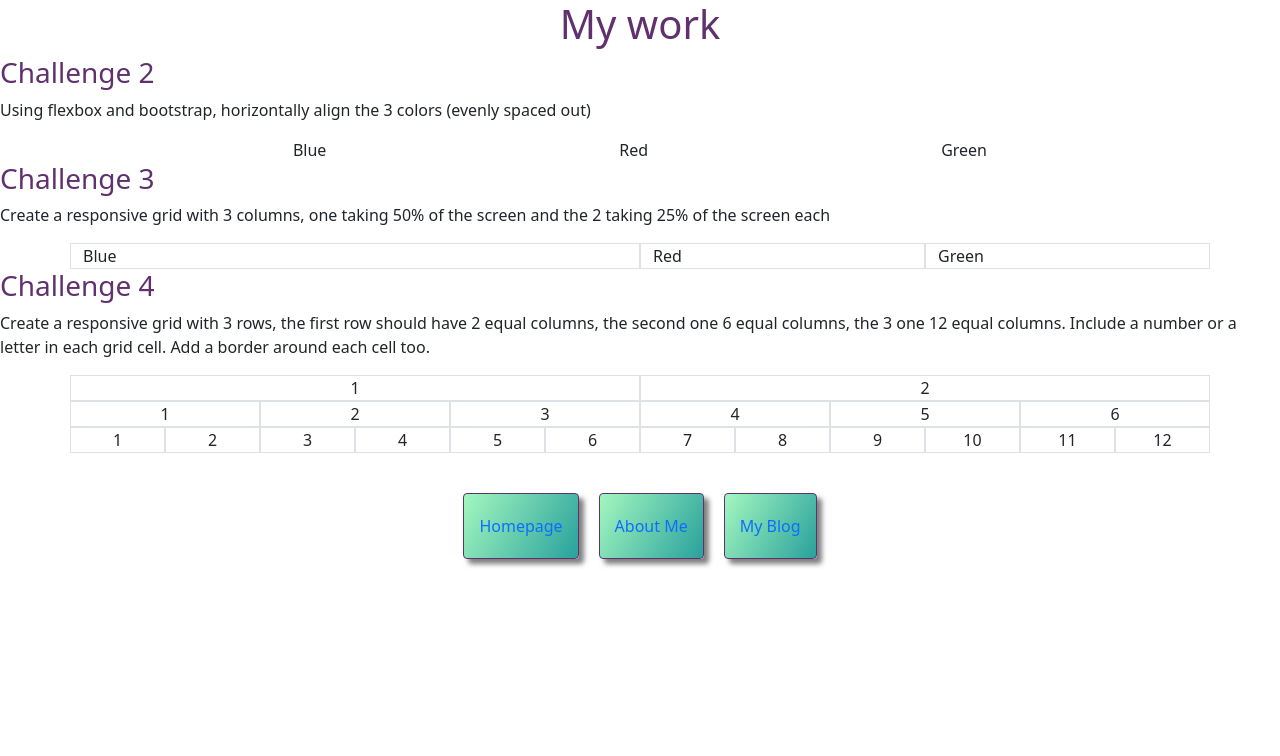
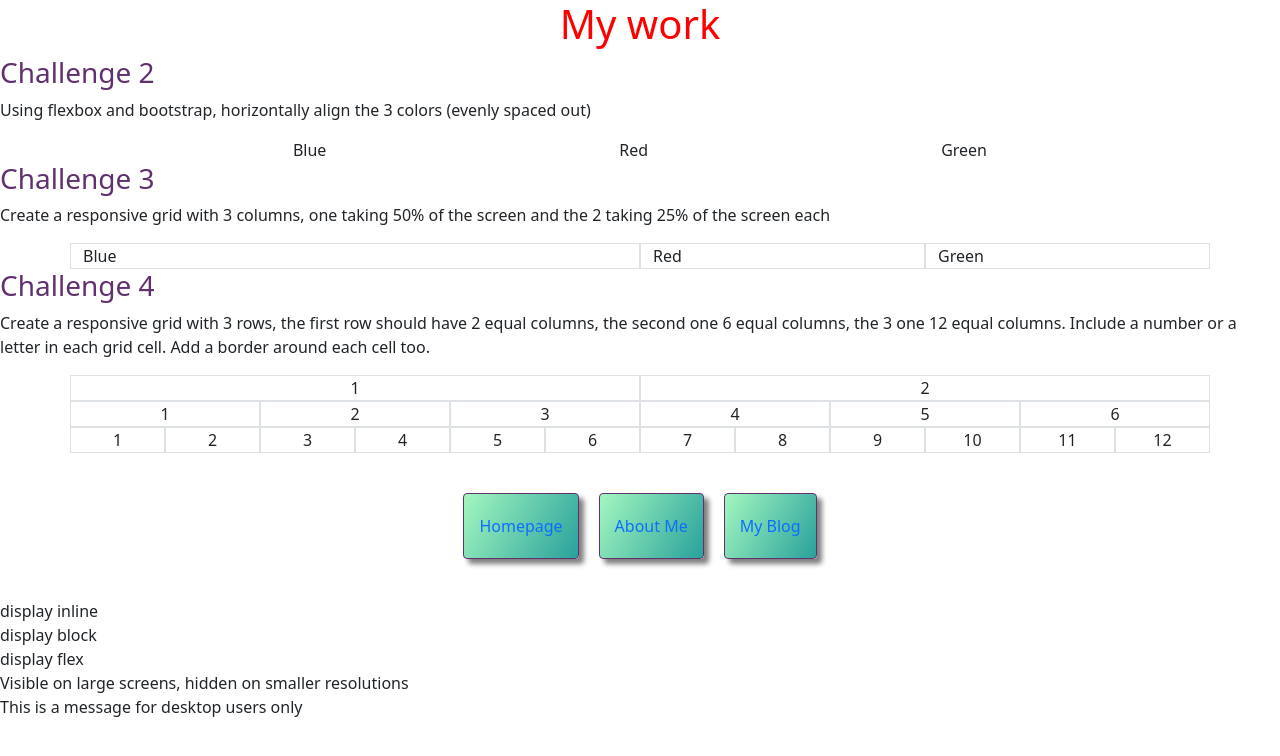
Before and after one commit to Verlong/Responsive-Portfolio-Project, a plain HTML site: page work.html in a window 1280 px wide. Drawn offline with nearby package versions, Linux system fonts and the light colour scheme.

Commit message:
Media Queries add

```diff
--- a/work.html
+++ b/work.html
@@ -7,6 +7,24 @@
     <link href="src/style.css" rel="stylesheet" type="text/css" />
     <link href="https://cdn.jsdelivr.net/npm/bootstrap@5.2.0/dist/css/bootstrap.min.css" rel="stylesheet" integrity="sha384-gH2yIJqKdNHPEq0n4Mqa/HGKIhSkIHeL5AyhkYV8i59U5AR6csBvApHHNl/vI1Bx" crossorigin="anonymous">
     <title>My work</title>
+    <style>
+      @media (max-width: 900px) {
+  h1 {
+    font-size: 30px;
+    text-align: center;
+  }
+
+  .footer {
+    display: none;
+  }
+}
+
+@media (min-width: 900px) {
+  h1 {
+    color: red;
+  }
+}
+    </style>
 </head>
 <body>
     <h1 class="center">My work</h1>
@@ -78,6 +96,27 @@
     <a href="about-me.html">About me</a>
     <a href="blog/my-trips.html" class="my-blog-link">My Blog</a></div>
 
+    <div class="d-inline">
+      display inline
+    </div>
+    <span class="d-block">
+      display block
+    </span>
+    <span class="d-flex">
+      display flex
+    </span>
+    <span class="d-none">
+      display none
+    </span>
+    <div class="d-none d-lg-block">
+      Visible on large screens, hidden on smaller resolutions
+    </div>
+
+    <p class="d-block d-md-none">This is a message for mobile users only</p>
+
+    <p class="d-none d-md-block d-lg-block">
+      This is a message for desktop users only
+    </p>
 
    </body>
 </body>
```
Also changed, not shown: img/weather-forecast.jpg (added), src/style.css (line endings or trailing spaces).
